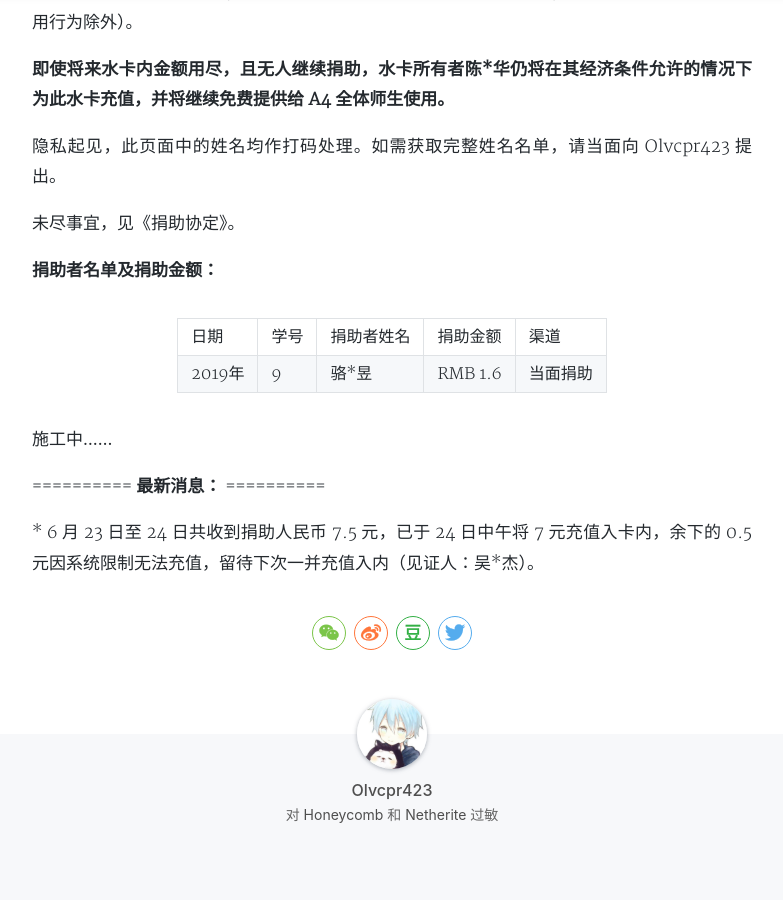
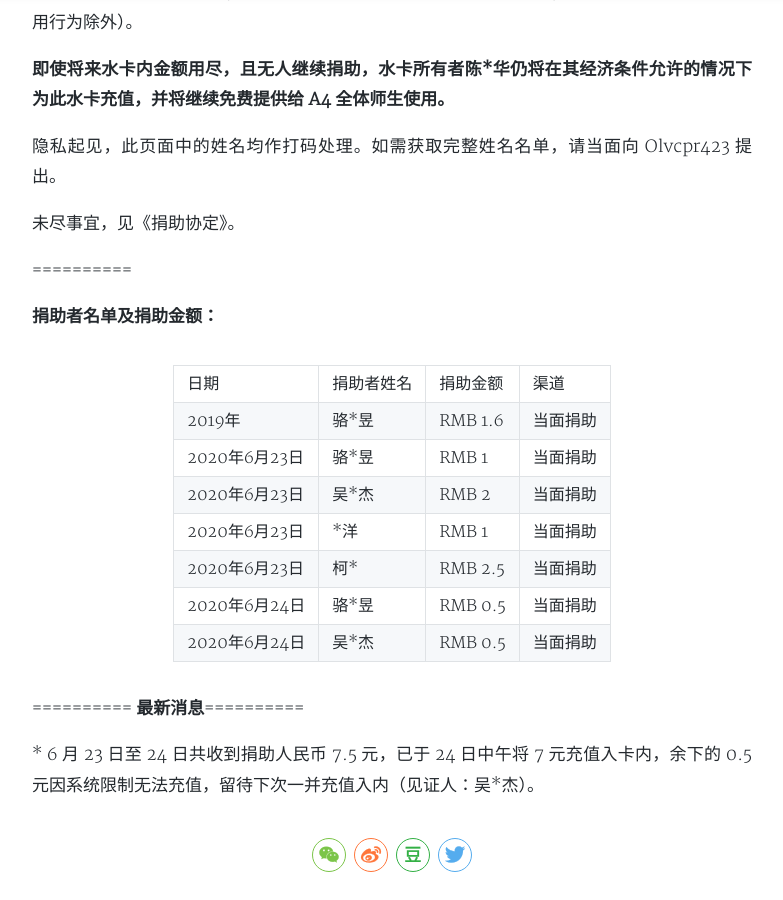
Before and after one commit to Olvcpr423/Olvcpr423.github.io, a Jekyll site: the page built from assets/FWCPCL.md, in a window 1280 px wide and 900 px high, scrolled down 715 px. Shown: the whole window, without its empty margins (248-1031 px from the left). Built offline with Jekyll 4.4.1, drawn with Linux system fonts in a browser that asks for light colours; nearby versions of some CDN libraries; a style sheet for code colours, icons or effects is not loaded.

Commit message:
Update FWCPCL.md

```diff
--- a/assets/FWCPCL.md
+++ b/assets/FWCPCL.md
@@ -19,27 +19,61 @@ tags: 自由水卡 基金会
 
 <p>未尽事宜，见《捐助协定》。</p>
 
+<p>==========</p>
+
 <p><b>捐助者名单及捐助金额：</b>
 
 <table border="1">
 <tr>
   <td>日期</td>
-  <td>学号</td>
   <td>捐助者姓名</td>
   <td>捐助金额</td>
   <td>渠道</td>
 </tr>
 <tr>
   <td>2019年</td>
-  <td>9</td>
   <td>骆*昱</td>
   <td>RMB 1.6</td>
   <td>当面捐助</td>
 </tr>
+<tr>
+  <td>2020年6月23日</td>
+  <td>骆*昱</td>
+  <td>RMB 1</td>
+  <td>当面捐助</td>
+</tr>
+<tr>
+  <td>2020年6月23日</td>
+  <td>吴*杰</td>
+  <td>RMB 2</td>
+  <td>当面捐助</td>
+</tr>
+<tr>
+  <td>2020年6月23日</td>
+  <td>*洋</td>
+  <td>RMB 1</td>
+  <td>当面捐助</td>
+</tr>
+<tr>
+  <td>2020年6月23日</td>
+  <td>柯*</td>
+  <td>RMB 2.5</td>
+  <td>当面捐助</td>
+</tr>
+<tr>
+  <td>2020年6月24日</td>
+  <td>骆*昱</td>
+  <td>RMB 0.5</td>
+  <td>当面捐助</td>
+</tr>
+<tr>
+  <td>2020年6月24日</td>
+  <td>吴*杰</td>
+  <td>RMB 0.5</td>
+  <td>当面捐助</td>
+</tr>
 </table></p>
 
-<p>施工中……</p>
-
-<p>========== <b>最新消息： </b>==========</p>
+<p>========== <b>最新消息</b>==========</p>
 
 <p>* 6 月 23 日至 24 日共收到捐助人民币 7.5 元，已于 24 日中午将 7 元充值入卡内，余下的 0.5 元因系统限制无法充值，留待下次一并充值入内（见证人：吴*杰）。</p>
```
